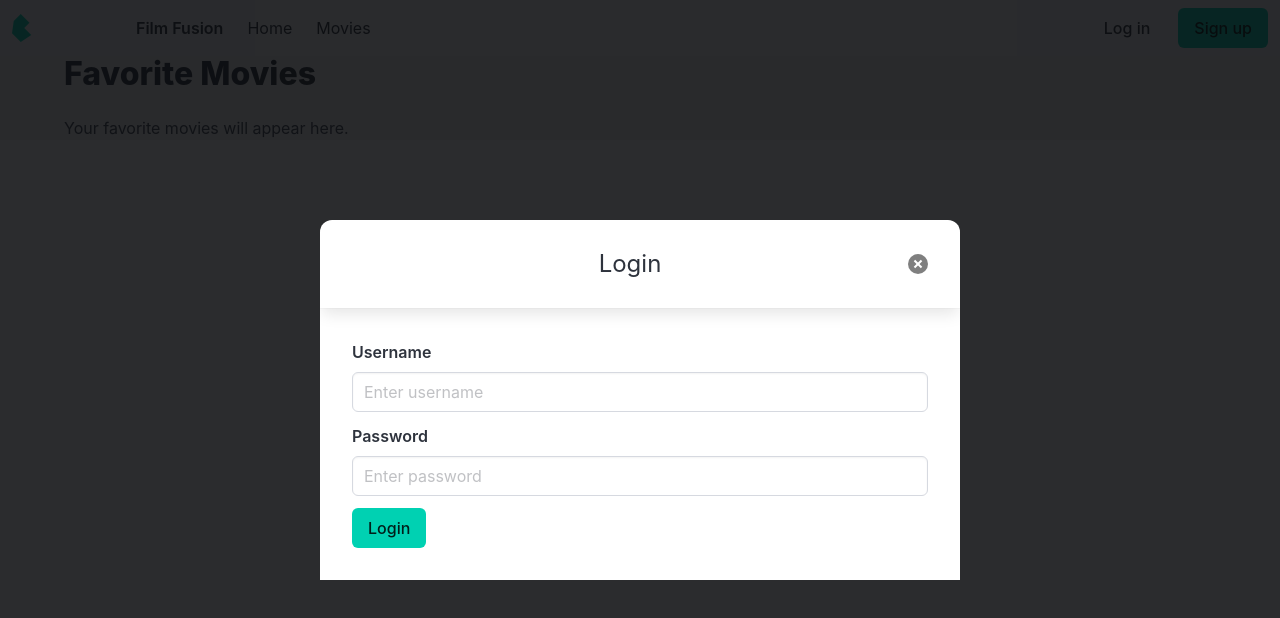
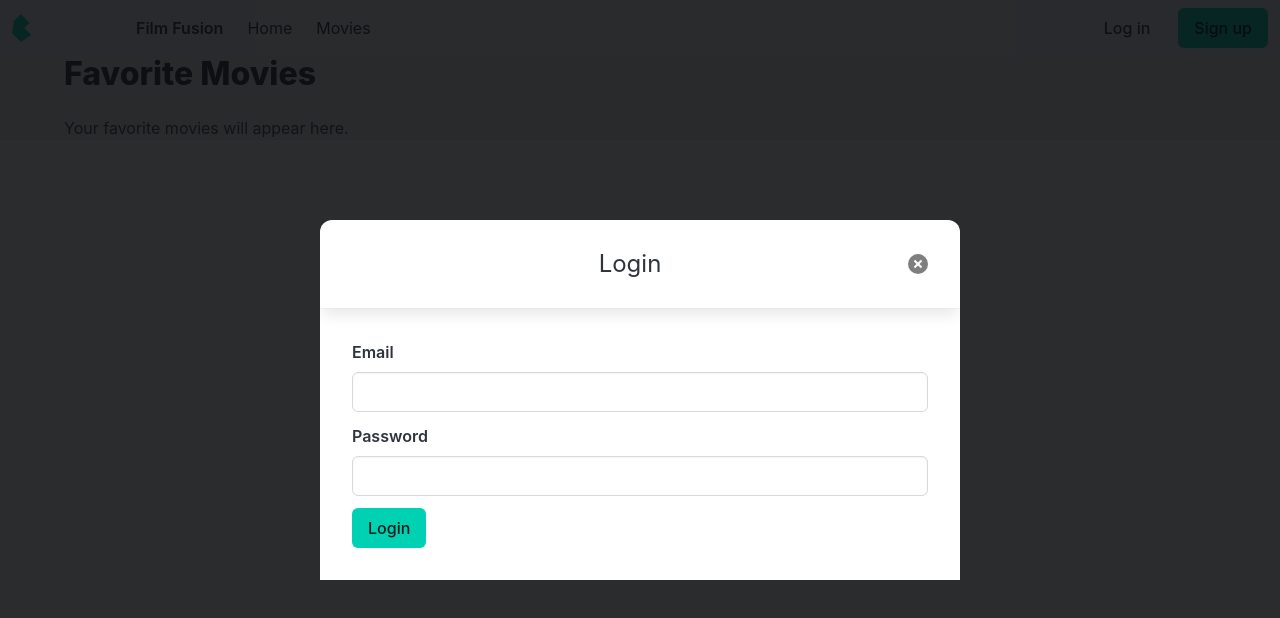
Before and after one commit to JoelJMathewgit/FilmFusion2, a React (Vite) app: page /favorites in a window 1280 px wide. Both pictures are taken after a click on the button "Log in". Shown: the top 618 px of the page. Built offline with nearby package versions, Linux system fonts and the light colour scheme.

Commit message:
login authentication update

```diff
--- a/src/components/LoginModal.jsx
+++ b/src/components/LoginModal.jsx
@@ -1,13 +1,27 @@
-import React from 'react';
+import React, { useState } from 'react';
+import { signInWithEmailAndPassword } from 'firebase/auth';
+import { auth } from '../firebase';
 
-const LoginModal = ({
-  loginUsername,
-  loginPassword,
-  setLoginUsername,
-  setLoginPassword,
-  handleLoginSubmit,
-  setShowLogin
-}) => (
+const LoginModal = ({ setShowLogin, setLoggedInUser }) => {
+  const [email, setEmail] = useState('');
+  const [password, setPassword] = useState('');
+  const [error, setError] = useState('');
+
+  const handleLogin = async (e) => {
+    e.preventDefault();
+    setError('');
+
+    try {
+      const userCredential = await signInWithEmailAndPassword(auth, email, password);
+      const user = userCredential.user;
+      setLoggedInUser(user.email);
+      setShowLogin(false);
+    } catch (error) {
+      setError(error.message || 'Invalid credentials or user does not exist');
+    }
+  };
+
+  return (
     <div className="modal is-active">
       <div className="modal-background" onClick={() => setShowLogin(false)}></div>
       <div className="modal-card">
@@ -16,34 +30,30 @@ const LoginModal = ({
           <button className="delete" aria-label="close" onClick={() => setShowLogin(false)}></button>
         </header>
         <section className="modal-card-body">
-        <form onSubmit={handleLoginSubmit}>
+          <form onSubmit={handleLogin}>
             <div className="field">
-            <label className="label">Username</label>
-            <div className="control">
+              <label className="label">Email</label>
               <input
                 className="input"
-                type="text"
-                placeholder="Enter username"
-                value={loginUsername}
-                onChange={(e) => setLoginUsername(e.target.value)}
+                type="email"
+                value={email}
+                onChange={(e) => setEmail(e.target.value)}
                 required
               />
-            </div>
             </div>
 
             <div className="field">
               <label className="label">Password</label>
-            <div className="control">
               <input
                 className="input"
                 type="password"
-                placeholder="Enter password"
-                value={loginPassword}
-                onChange={(e) => setLoginPassword(e.target.value)}
+                value={password}
+                onChange={(e) => setPassword(e.target.value)}
                 required
               />
             </div>
-          </div>
+
+            {error && <p className="has-text-danger">{error}</p>}
 
             <button className="button is-primary" type="submit">Login</button>
           </form>
@@ -51,5 +61,6 @@ const LoginModal = ({
       </div>
     </div>
   );
+};
 
 export default LoginModal;
```
Lines whose indentation alone changed are shown as unchanged.
